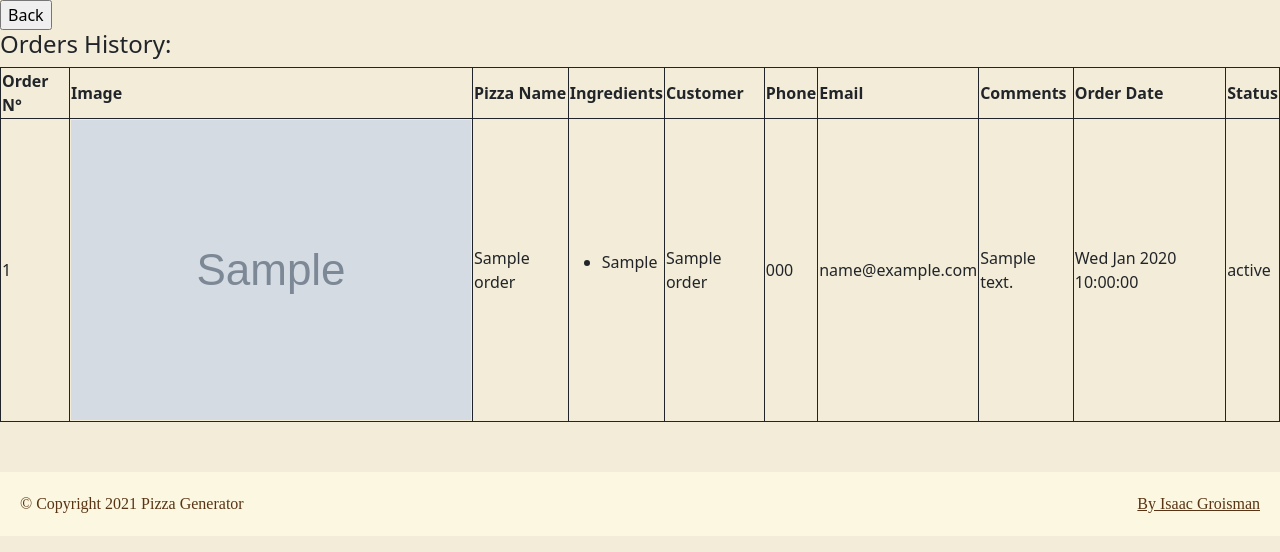
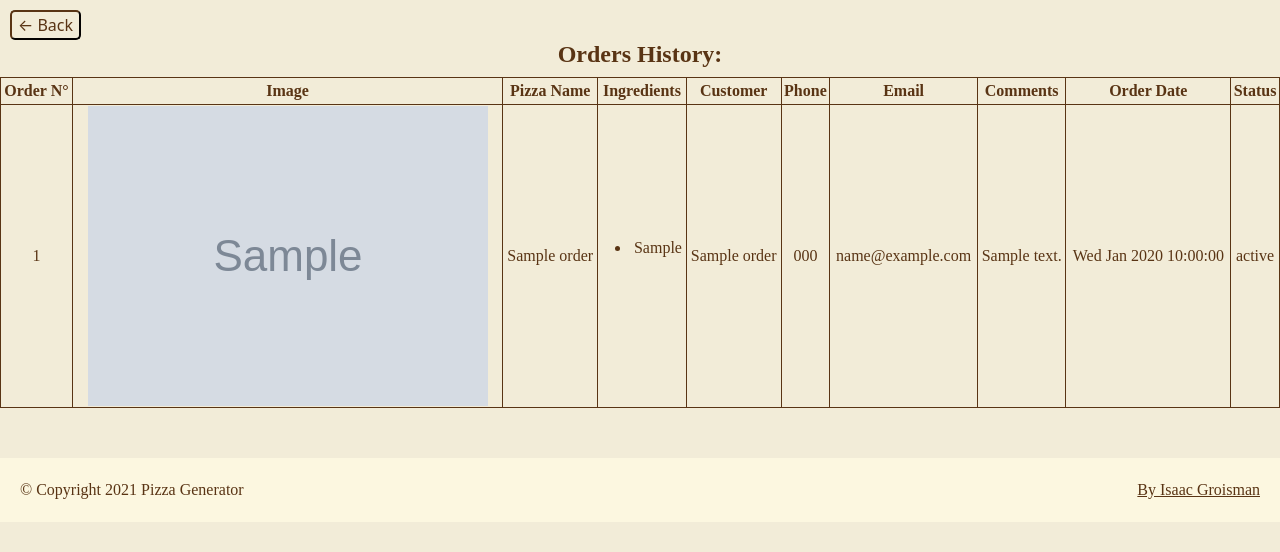
Before and after one commit to Grois333/pizzagenerator, a PHP site: page /order-history.php in a window 1280 px wide. Shown: the part 71-623 px from the top of the page. Run offline with PHP 8.4, Linux system fonts and the light colour scheme; the visitor is signed in with stand-in values (Sample User, id 1); tables that the repository leaves empty or names only in its code hold one stand-in row (values such as "Sample post"); grey boxes marked "Sample" are stand-in pictures; some web fonts are replaced.

Commit message:
css details page, order history and general

```diff
--- a/details.php
+++ b/details.php
@@ -121,7 +121,7 @@ if(isset($_GET['id'])){
 
 <?php include('templates/header.php'); ?>
 
-<INPUT class="back" type="button" value="&larr; Back" onClick="history.go(-1);">
+<input class="back" type="button" value="&larr; Back" onClick="history.go(-1);">
 
 <div class="container-fluid center grey-text text-center">
 		<?php if($pizza): ?>
--- a/order-history.php
+++ b/order-history.php
@@ -40,7 +40,8 @@
 
 <?php include('templates/header.php'); ?>
 
-<INPUT type="button" value="Back" onClick="history.go(-1);">
+<!-- <input type="button" value="Back" onClick="history.go(-1);"> -->
+<input class="back" type="button" value="&larr; Back" onClick="history.go(-1);">
 
 
 <section class="orders-history-section">
@@ -51,7 +52,7 @@
 
         <div class="">
 
-            <div class="">
+            <div class="" style="overflow-x:auto;">
 
 
                 <table border="1" cellspacing="0">
--- a/style.css
+++ b/style.css
@@ -113,6 +113,17 @@ footer div a:hover {
   margin: 0 auto;
   margin: inherit;
   width: -webkit-fill-available;
+}
+.pizza-container .pizza-wrapper ul li {
+  font-family: 'Poppins', 'sans-serif';
+  color: #593414;
+  font-weight: normal;
+}
+.pizza-container .pizza-wrapper a {
+  font-family: 'Poppins', 'sans-serif';
+  color: #593414;
+  font-weight: normal;
+  color: #A6800F;
 }
 .pizza-container .pizza-wrapper .pizza-images-wrapper {
   width: 300px;
@@ -389,6 +400,11 @@ form a:hover {
 .modal-header {
   background-color: #F2ECD8;
 }
+.modal-header h5 {
+  font-family: 'Poppins', 'sans-serif';
+  color: #593414;
+  font-weight: bold;
+}
 .modal-body {
   background-color: #F2ECD8;
   border-bottom-left-radius: calc(0.3rem - 1px);
@@ -480,4 +496,27 @@ form[name='orderForm'] textarea {
   font-weight: normal;
   font-weight: bold;
 }
+/* Order History Page  */
+.orders-history-section {
+  text-align: center;
+}
+.orders-history-section h4 {
+  font-family: 'Poppins', 'sans-serif';
+  color: #593414;
+  font-weight: bold;
+}
+.orders-history-section table {
+  margin: 0 auto;
+  width: 100%;
+}
+.orders-history-section table th {
+  font-family: 'Poppins', 'sans-serif';
+  color: #593414;
+  font-weight: bold;
+}
+.orders-history-section table td {
+  font-family: 'Poppins', 'sans-serif';
+  color: #593414;
+  font-weight: normal;
+}
 /* Responsive   */
--- a/style.less
+++ b/style.less
@@ -135,6 +135,16 @@ footer{
         margin: inherit;
         width: -webkit-fill-available;
 
+        ul li{
+            .text();
+        }
+
+        a{
+            .text();
+            color: #A6800F;
+        }
+
+
         .pizza-images-wrapper{
             width: 300px;
             height: 300px;
@@ -145,6 +155,7 @@ footer{
 
             margin: auto;
             width: auto;
+
 
             @media only screen and (max-width: 380px){
                 width: 200px;
@@ -394,55 +405,6 @@ form{
     }
 
 
-    // @media screen and (max-width: 800px) {
-    //     table {
-    //       border: 0;
-    //     }
-
-    //     table caption {
-    //       font-size: 1.3em;
-    //     }
-
-    //     table thead {
-    //       border: none;
-    //       clip: rect(0 0 0 0);
-    //       height: 1px;
-    //       margin: -1px;
-    //       overflow: hidden;
-    //       padding: 0;
-    //       position: absolute;
-    //       width: 1px;
-    //     }
-
-    //     table tr {
-    //       border-bottom: 3px solid #ddd;
-    //       display: block;
-    //       margin-bottom: .625em;
-    //     }
-
-    //     table td {
-    //       border-bottom: 1px solid #ddd;
-    //       display: block;
-    //       font-size: .8em;
-    //       text-align: right;
-    //     }
-
-    //     table td::before {
-    //       /*
-    //       * aria-label has no advantage, it won't be read inside a table
-    //       content: attr(aria-label);
-    //       */
-    //       content: attr(data-label);
-    //       float: left;
-    //       font-weight: bold;
-    //       text-transform: uppercase;
-    //     }
-
-    //     table td:last-child {
-    //       border-bottom: 0;
-    //     }
-    //   }
-
 }
 
 
@@ -495,6 +457,10 @@ form{
 
 .modal-header{
     background-color: @primary-color;
+
+    h5{
+        .title();
+    }
 }
 
 .modal-body{
@@ -597,6 +563,30 @@ form[name='orderForm']{
 }
 
 
+/* Order History Page  */
+
+.orders-history-section{
+    text-align: center;
+
+    h4{
+        .title();
+    }
+
+    table{
+        margin: 0 auto;
+        width: 100%;
+
+        th{
+            .title();
+        }
+
+        td{
+            .text();
+        }
+    }
+}
+
+
 
 
 
```
